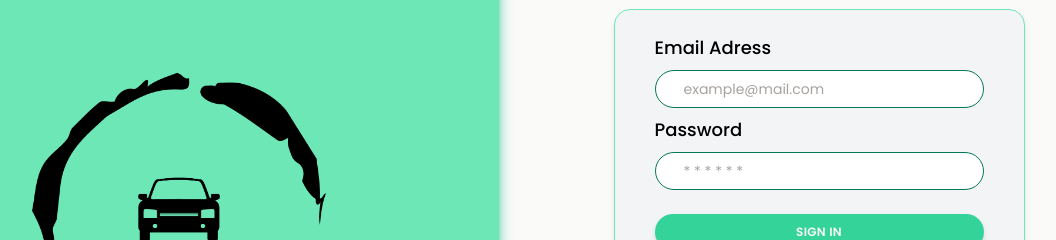
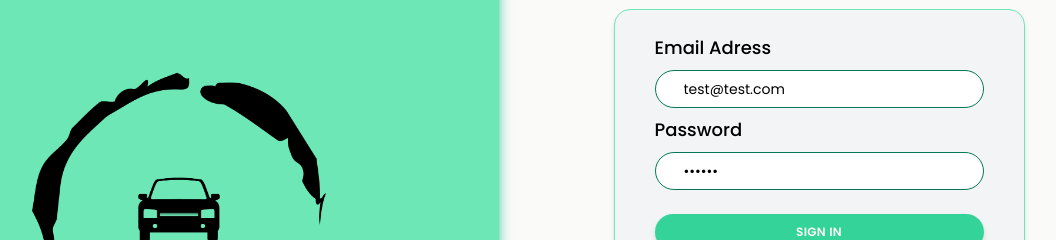
Before and after one commit to Onurhnf/wheels4u-react-tailwind, a React (Vite) app: page /login in a window 1280 px wide. Shown: the part 177-417 px from the top of the page, without its empty margins (141-1197 px from the left). Built offline with nearby package versions, Linux system fonts and the light colour scheme; no server answers.

Commit message:
pre-set login credentials

```diff
--- a/src/components/auth/LoginForm.jsx
+++ b/src/components/auth/LoginForm.jsx
@@ -15,8 +15,8 @@ import Spinner from "../ui/Spinner.jsx";
 import { Link } from "react-router-dom";
 
 function LoginForm() {
-  const [email, setEmail] = useState("");
-  const [password, setPassword] = useState("");
+  const [email, setEmail] = useState("test@test.com");
+  const [password, setPassword] = useState("123qwe");
   const { login, isLoading } = useMailLogin();
   const { googleLogin, isLoading: isGoogleLoading } = useGoogleLogin();
   const { githubLogin, isLoading: isGithubLoading } = useGithubLogin();
```
